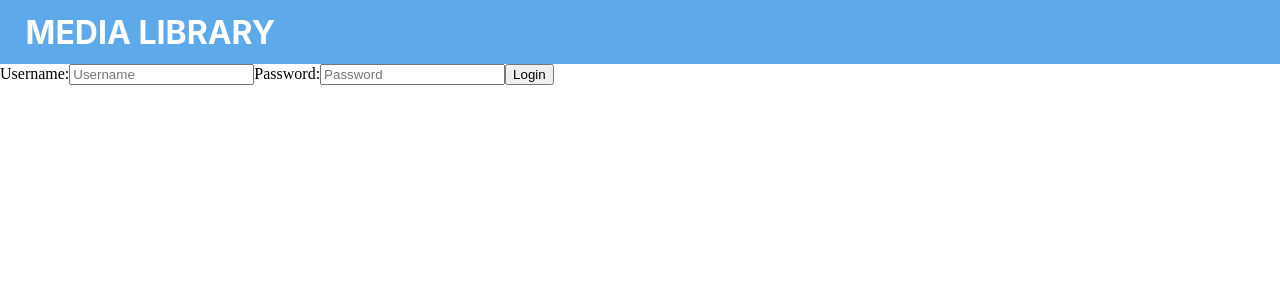
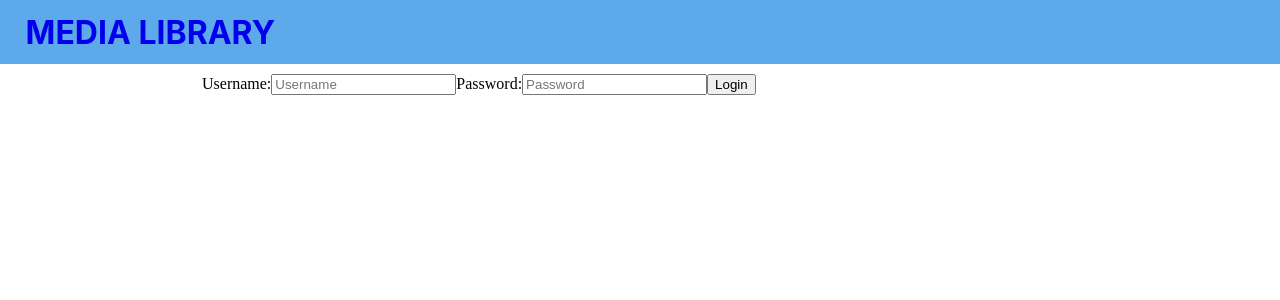
Before and after one commit to paynerg2/Media-Library, a React (Create React App) app: page /login in a window 1280 px wide. Shown: the top 300 px of the page. Built offline with nearby package versions, Linux system fonts and the light colour scheme; no server answers.

Commit message:
Add layout styling

```diff
--- a/src/client/App/App.css
+++ b/src/client/App/App.css
@@ -1,3 +1,4 @@
 body {
     margin: 0;
+    width: 100%;
 }
--- a/src/client/App/App.tsx
+++ b/src/client/App/App.tsx
@@ -1,6 +1,7 @@
 import React, { useEffect, Fragment } from 'react';
 import { Router, Route, Switch } from 'react-router-dom';
 import { ThemeProvider } from 'styled-components';
+import styled from 'styled-components';
 
 import { theme } from './theme';
 import { history } from '../_helpers/history';
@@ -45,11 +46,18 @@ export const App: React.FC = () => {
 
     return (
         <ThemeProvider theme={theme}>
+            <Layout>
                 <Router history={history}>
+                    <LayoutHeader>
                         <Route path="/" component={Header} />
+                    </LayoutHeader>
                     {/* Add things like footer, sidebar, breadcrumbs, etc. here */}
+                    <Content>
                         <Switch>
-                    <Route path="/register" component={RegistrationPage} />
+                            <Route
+                                path="/register"
+                                component={RegistrationPage}
+                            />
                             <Route path="/login" component={LoginPage} />
 
                             <PrivateRoute path="/" exact component={HomePage} />
@@ -157,7 +165,42 @@ export const App: React.FC = () => {
                                 )}
                             />
                         </Switch>
+                    </Content>
                 </Router>
+            </Layout>
         </ThemeProvider>
     );
 };
+
+const Layout = styled.div`
+    display: grid;
+
+    grid-template-areas:
+        'header header header'
+        '. content .';
+
+    grid-template-columns: 15vw 1fr 15vw;
+    grid-template-rows: auto 1fr;
+    grid-gap: 10px;
+
+    height: 100vh;
+
+    @media (max-width: 768px) {
+        grid-template-areas: 'header' 'content';
+        grid-template-columns: 1fr;
+        grid-template-rows: auto 1fr;
+    }
+`;
+
+const LayoutHeader = styled.div`
+    grid-area: header;
+`;
+
+const Content = styled.div`
+    grid-area: content;
+
+    @media (max-width: 768px) {
+        margin-left: 2vw;
+        margin-right: 2vw;
+    }
+`;
--- a/src/client/_components/Header/Header.tsx
+++ b/src/client/_components/Header/Header.tsx
@@ -1,9 +1,11 @@
 import React, { useState, useEffect } from 'react';
+import styled from 'styled-components';
 import { useSelector } from '../../_hooks';
 import { authenticationActions } from '../../_actions';
 import { useDispatch } from 'react-redux';
 import { history } from '../../_helpers/history';
-import styled from 'styled-components';
+import { Button } from '../../_styled_components/button';
+import Link from '../../_styled_components/link';
 
 const Header: React.FC = () => {
     const { loggedIn } = useSelector(state => state.authentication);
@@ -28,13 +30,12 @@ const Header: React.FC = () => {
 
     return (
         <Container>
-            <Logo>MEDIA LIBRARY</Logo>
+            <Logo to="/">MEDIA LIBRARY</Logo>
             <div>
                 {loggedIn ||
                     (user && (
                         <LoginSection>
-                            {user && <div>logged in as {user}</div>}
-                            <button onClick={handleLogout}>Logout</button>
+                            <Button onClick={handleLogout}>Logout</Button>
                         </LoginSection>
                     ))}
             </div>
@@ -52,17 +53,17 @@ const Container = styled.header`
     flex-direction: row;
     justify-content: space-between;
     align-items: center;
+    color: white;
 `;
 
 const LoginSection = styled.div`
     display: flex;
     flex-direction: row;
+    max-width: 20vw;
     margin-right: 2vw;
-    max-width: 10vw;
 `;
 
-const Logo = styled.div`
-    color: white;
+const Logo = styled(Link)`
     font-size: 2em;
     font-family: -apple-system, BlinkMacSystemFont, 'Segoe UI', Roboto, Oxygen,
         Ubuntu, Cantarell, 'Open Sans', 'Helvetica Neue', sans-serif;
```
Lines whose indentation alone changed are shown as unchanged.
